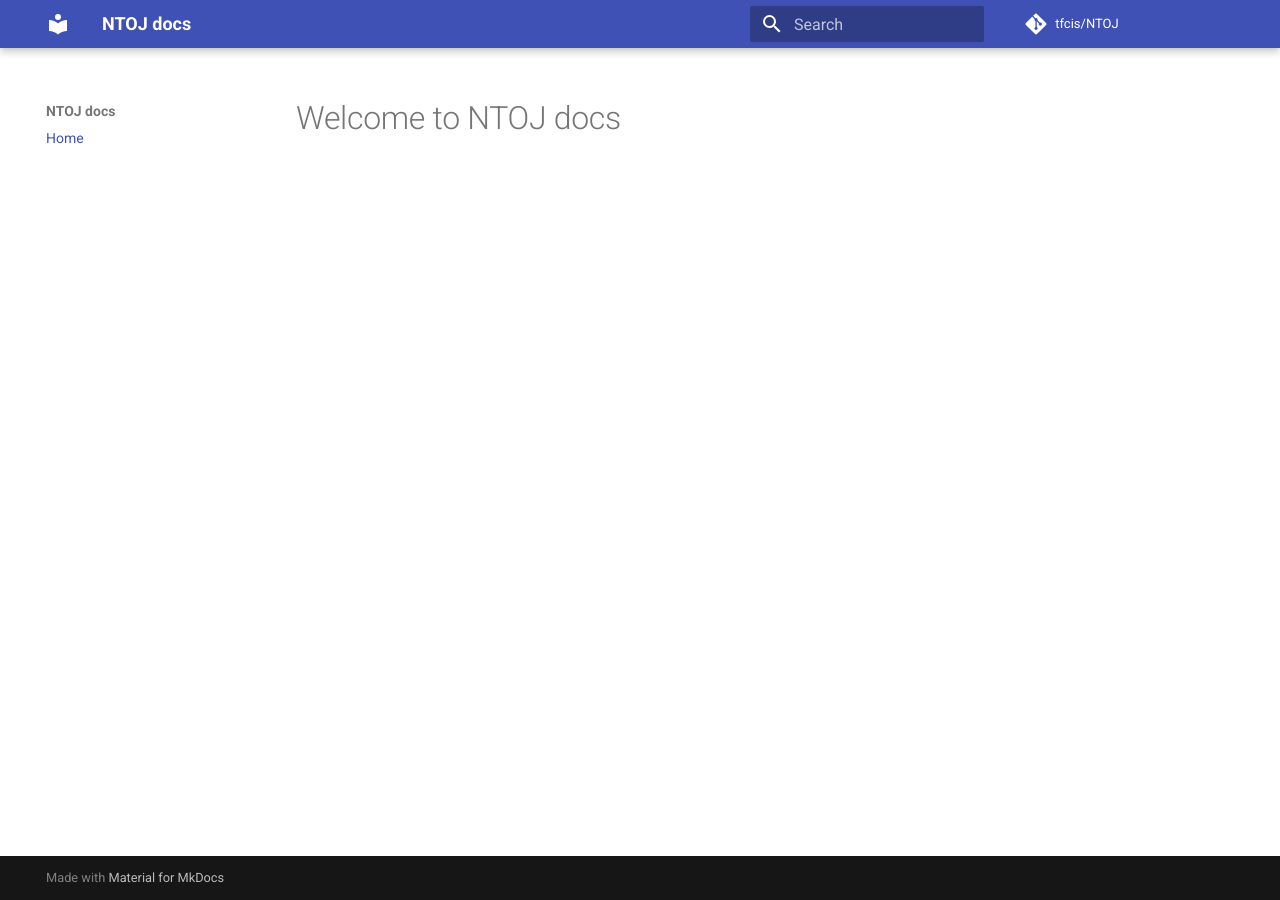
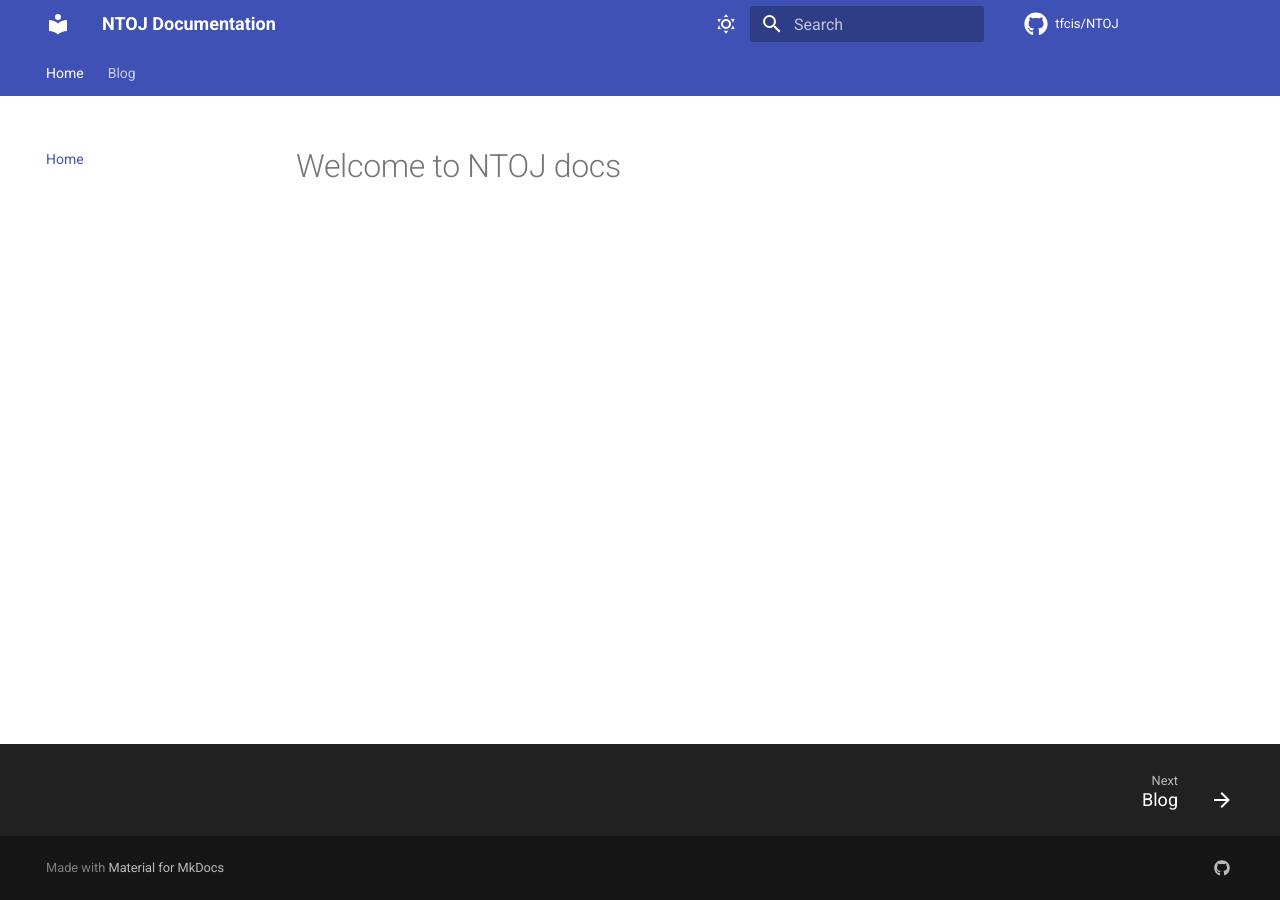
Before and after one commit to TFcis/NTOJ, an MkDocs documentation site: the page built from docs/index.md, in a window 1280 px wide. Built offline with MkDocs 1.6.1 and Material for MkDocs 9.7.7, drawn with Linux system fonts in a browser that asks for light colours; comment, search, counter and statistics services are not loaded.

Commit message:
Chore: Update mkdocs.yml

```diff
--- a/mkdocs.yml
+++ b/mkdocs.yml
@@ -1,11 +1,90 @@
-site_name: NTOJ docs
+# Project information
+site_name: NTOJ Documentation
 site_author: LifeAdventurer <life0adventurer@gmail.com>
 site_url: https://tfcis.github.io/NTOJ
+
+# Repository
 repo_url: https://github.com/tfcis/NTOJ
 repo_name: tfcis/NTOJ
 
+# Configuration
+theme:
+  name: material
+  language: en
+  palette:
+    - media: "(prefers-color-scheme: light)"
+      scheme: default
+      toggle:
+        icon: material//weather-sunny
+        name: Switch to dark mode
+    - media: "(prefers-color-scheme: dark)"
+      primary: indigo
+      scheme: slate
+      toggle:
+        icon: material/weather-night
+        name: Switch to light mode
+  icon:
+    repo: fontawesome/brands/github
+  features:
+    - content.code.copy
+    - navigation.expand
+    - navigation.footer
+    - navigation.indexes
+    - navigation.sections
+    - navigation.tabs
+    - search.highlight
+    - search.share
+    - search.suggest
+    - toc.follow
+
+# Plugins
+plugins:
+  - blog
+  - search
+
+# Additional configuration
+extra:
+  social:
+    - icon: fontawesome/brands/github
+      link: https://github.com/TFcis/NTOJ
+
+# Extensions
+markdown_extensions:
+  - admonition
+  - attr_list
+  - def_list
+  - footnotes
+  - md_in_html
+  - pymdownx.arithmatex:
+      generic: true
+  - pymdownx.betterem:
+      smart_enable: all
+  - pymdownx.critic
+  - pymdownx.details
+  - pymdownx.emoji:
+      emoji_index: !!python/name:material.extensions.emoji.twemoji
+      emoji_generator: !!python/name:material.extensions.emoji.to_svg
+  - pymdownx.superfences
+  - pymdownx.highlight:
+      anchor_linenums: true
+      line_spans: __span
+      pygments_lang_class: true
+  - pymdownx.inlinehilite
+  - pymdownx.mark
+  - pymdownx.snippets
+  - pymdownx.superfences:
+      custom_fences:
+        - name: mermaid
+          class: mermaid
+          format: !!python/name:pymdownx.superfences.fence_code_format
+  - pymdownx.tasklist:
+      custom_checkbox: true
+  - tables
+  - toc:
+      permalink: true
+
+# Page tree
 nav:
   - Home: index.md
-
-theme:
-  name: material
+  - Blog:
+    - blog/index.md
```
Also changed, not shown: docs/blog/index.md (added, +1 -0 lines), docs/javascripts/mathjax.js (added, +19 -0 lines).
